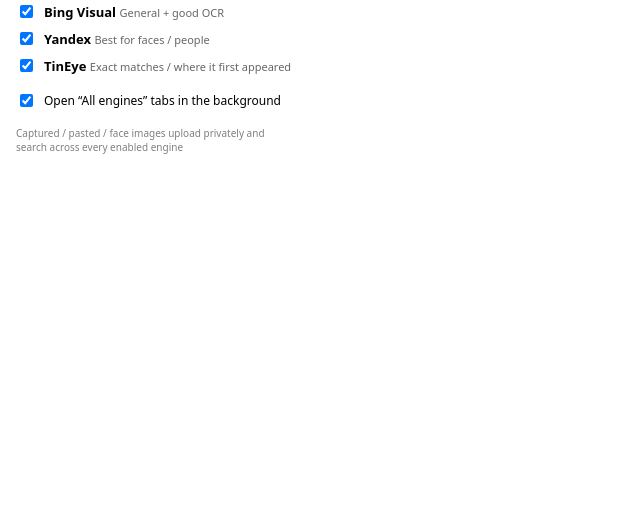
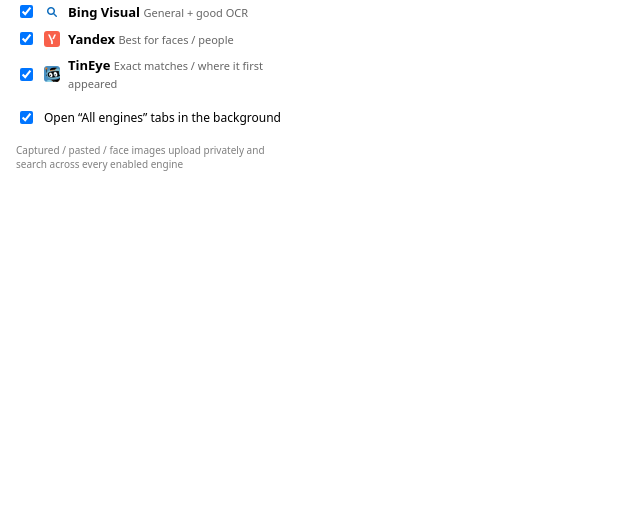
Before and after one commit to tonic20/reverse-image-search-extension, a website with bundled scripts: page entrypoints/popup/index.html in a window 1280 px wide. Shown: the part 271-800 px from the top of the page, without its empty margins (0-640 px from the left). Built offline with nearby package versions, Linux system fonts and the light colour scheme; what wxt would draw is missing.

Commit message:
popup: show engine favicons next to each engine
Chrome's contextMenus API has no per-item icon support (verified against
current docs — only Firefox's menus.icons does), so engine branding goes in
the popup where it works: bundle each engine's favicon as an offline asset
(public/icons/engines/*.png) and render it in the engine list. Falls back to
hidden if an icon is missing.

```diff
--- a/entrypoints/popup/main.ts
+++ b/entrypoints/popup/main.ts
@@ -24,10 +24,19 @@
       renderEngines();
     });
 
+    const icon = document.createElement('img');
+    icon.className = 'engine-ico';
+    icon.src = `/icons/engines/${id}.png`;
+    icon.alt = '';
+    icon.width = 16;
+    icon.height = 16;
+    // Hide gracefully if an engine has no bundled icon.
+    icon.onerror = () => (icon.style.display = 'none');
+
     const label = document.createElement('span');
     label.innerHTML = `<b>${e.name}</b> <span class="sub">${e.note ?? ''}</span>`;
 
-    li.append(cb, label);
+    li.append(cb, icon, label);
     list.append(li);
   }
 
--- a/entrypoints/popup/style.css
+++ b/entrypoints/popup/style.css
@@ -41,6 +41,13 @@
   gap: 8px;
   padding: 4px 0;
   font-size: 13px;
+}
+.engine-ico {
+  width: 16px;
+  height: 16px;
+  flex: 0 0 auto;
+  border-radius: 3px;
+  object-fit: contain;
 }
 .actions {
   display: flex;
```
Also changed, not shown: public/icons/engines/bing.png (added), public/icons/engines/google.png (added), public/icons/engines/tineye.png (added), public/icons/engines/yandex.png (added).
